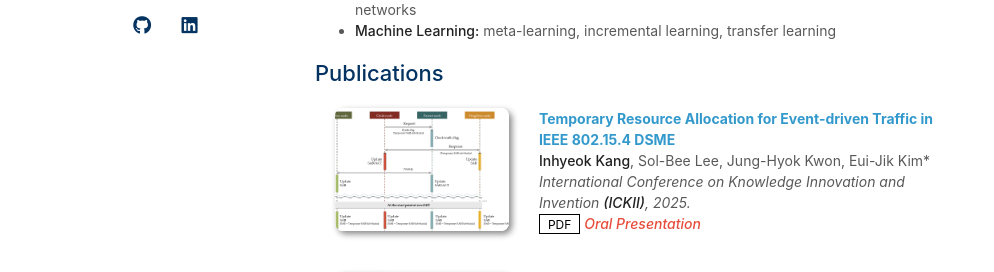
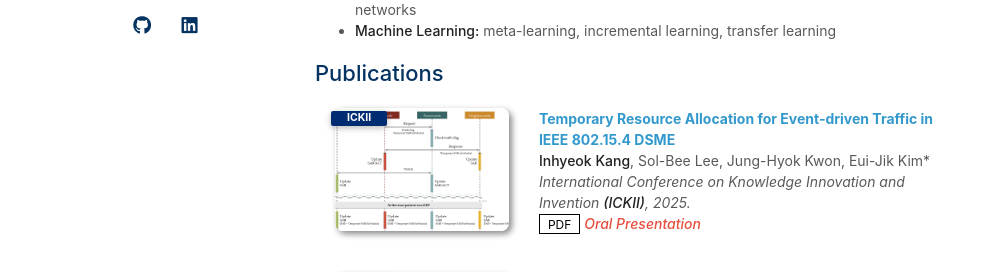
Before and after one commit to InhyeokKang/inhyeokkang.github.io, a Jekyll site: the page built from index.md, in a window 1280 px wide and 900 px high. Shown: the part 446-718 px from the top of the window, without its empty margins (155-1149 px from the left). Built offline with Jekyll 4.4.1, drawn with Linux system fonts in a browser that asks for light colours; a style sheet for code colours, icons or effects is not loaded; our own code applies the rules of GitHub Pages for plain Markdown files.

Commit message:
Update publications.yml

```diff
--- a/_data/publications.yml
+++ b/_data/publications.yml
@@ -2,7 +2,7 @@ main:
 
   - title: Temporary Resource Allocation for Event-driven Traffic in IEEE 802.15.4 DSME
     authors: <strong>Inhyeok Kang</strong>, Sol-Bee Lee, Jung-Hyok Kwon, Eui-Jik Kim*
-    conference_short:
+    conference_short: ICKII
     conference: International Conference on Knowledge Innovation and Invention <strong>(ICKII)</strong>, 2025.
     pdf: ./assets/files/20250822_K250223_Full paper_Temporary resource.pdf
     image: ./assets/img/teaser_ickii_2025_2.png
```
